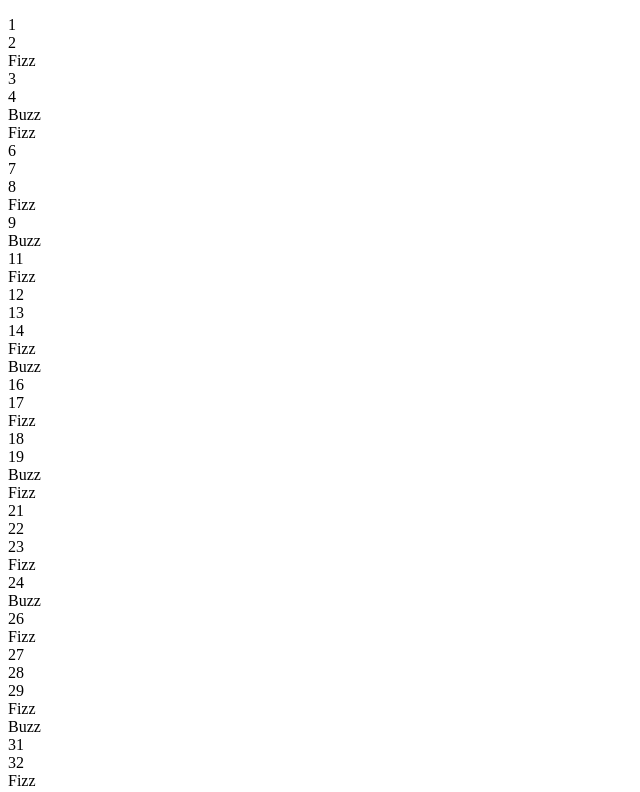
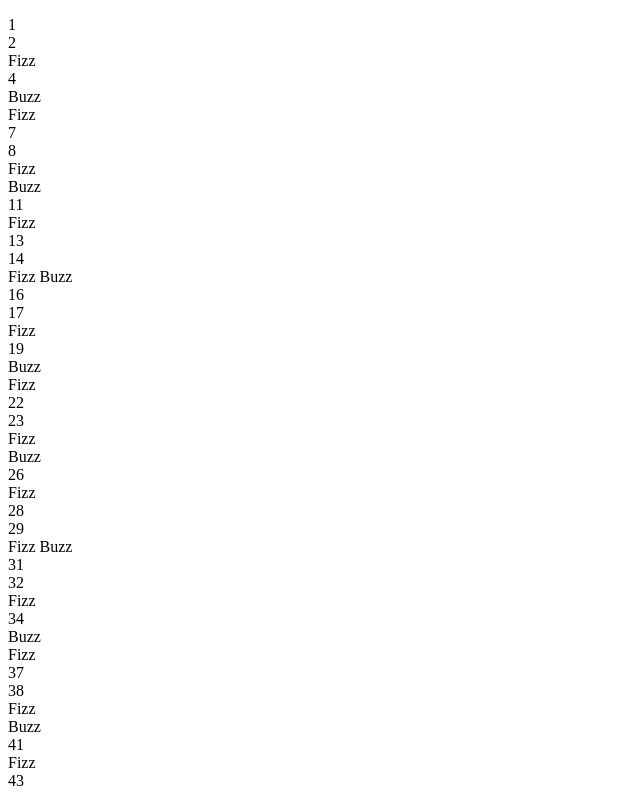
Before and after one commit to vinnyg723/Ch5LabPart1, a plain HTML site: page index.html in a window 1280 px wide. Both pictures are taken after a click on the button "Button". Shown: the top 792 px of the page, without its empty margins (0-640 px from the left). Drawn offline with Linux system fonts and the light colour scheme.

Commit message:
Fizz&Buzz - Vinny

```diff
--- a/index.html
+++ b/index.html
@@ -29,10 +29,11 @@
         var printNumbers = function () {
 
             for (i = 1; i <= 100; i++) {
-                if (i % 3 === 0) {
+                if (i % 3 === 0 && i % 5 === 0) {
+                    $("numberHere").innerHTML += "Fizz Buzz" + "<br>";
+                }else if (i % 3 === 0) {
                     $("numberHere").innerHTML += "Fizz" + "<br>";
-                }
-                if (i % 5 === 0) {
+                } else if (i % 5 === 0) {
                     $("numberHere").innerHTML += "Buzz" + "<br>";
                 } else {
                     $("numberHere").innerHTML += i + "<br>";
```
